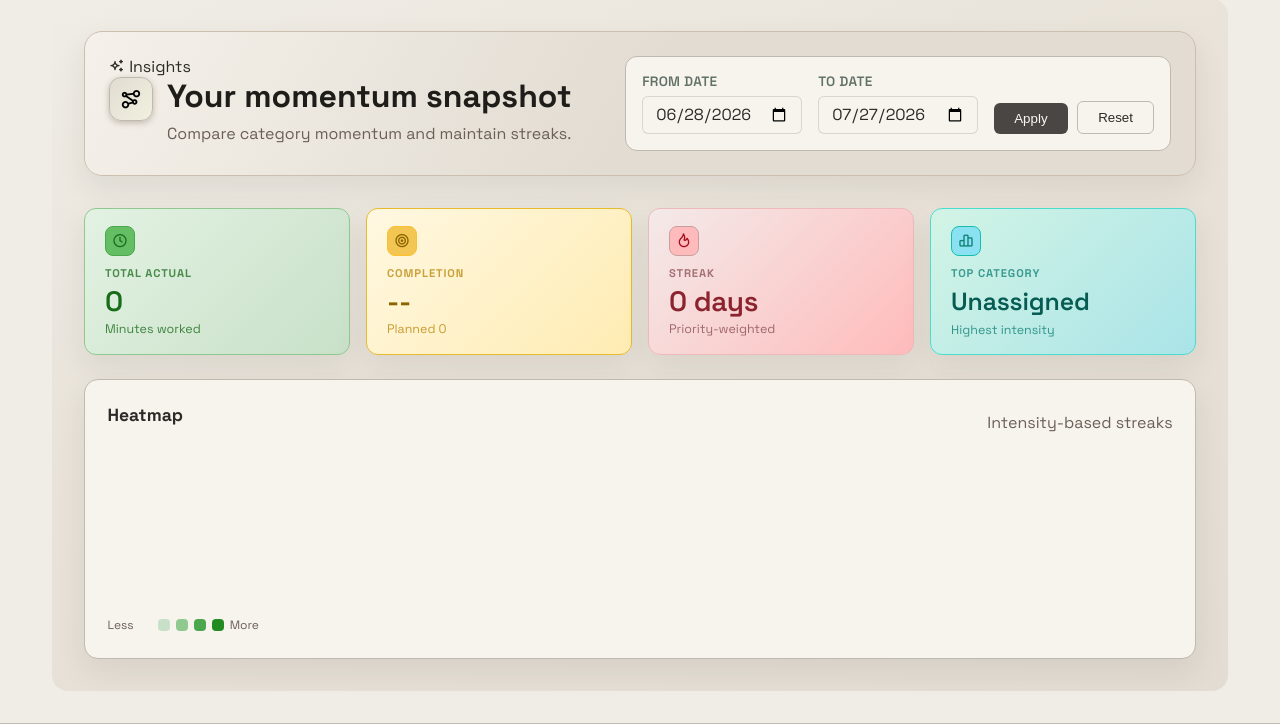
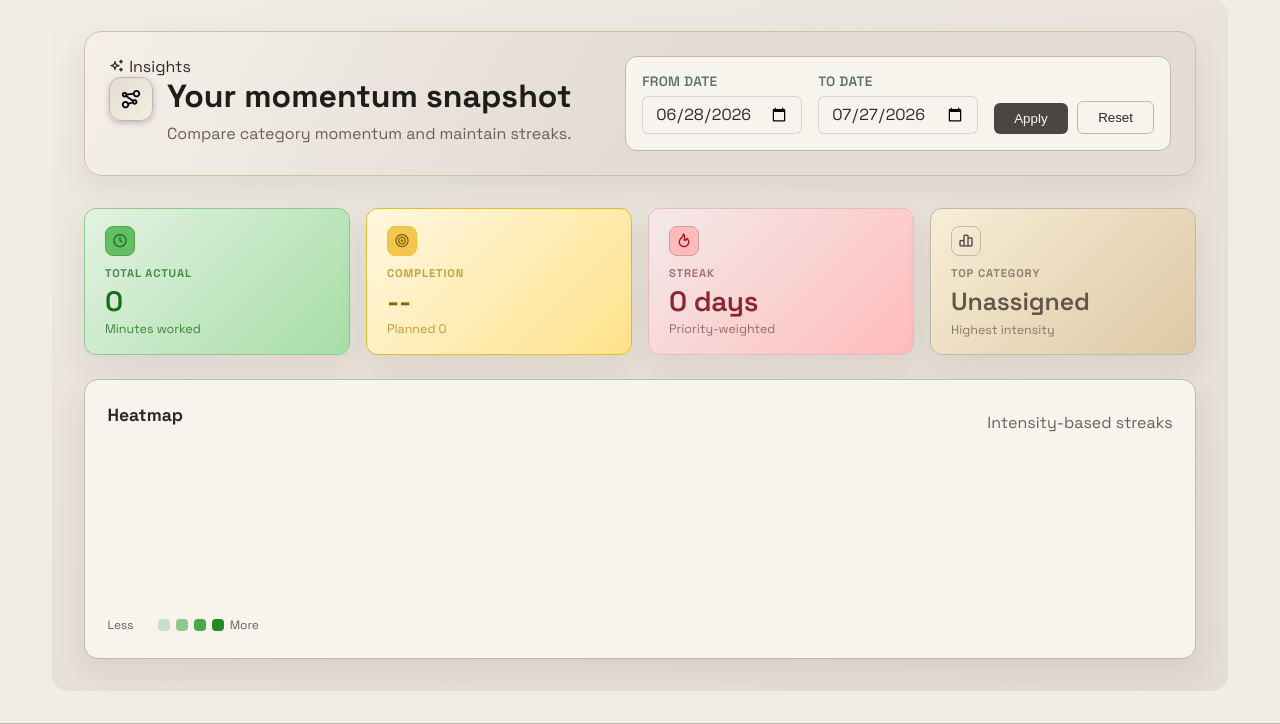
Before and after one commit to Jitenrai21/Personal_Daily_Activity_Tracking_System, a Django app: page /dashboard/ in a window 1280 px wide. Shown: the part 104-828 px from the top of the page. Run offline with Django 5.2, Linux system fonts and the light colour scheme; the visitor is signed in with stand-in values (Sample User, id 1); data comes from the database, SQL or seed files in the repository; data that the repository does not hold is empty; some libraries are stand-ins or nearby versions.

Commit message:
UI enhancements

```diff
--- a/templates/analytics/dashboard.html
+++ b/templates/analytics/dashboard.html
@@ -229,7 +229,7 @@
 
     /* Forest green — actual / done output (matches "Actual" bar gradient) */
     .kpi-card--teal {
-      background: linear-gradient(135deg, #e3f2e3 0%, #c8e0c8 100%);
+      background: linear-gradient(135deg, #e3f2e3 0%, #a6dea6 100%);
       border-color: #8fc98f;
     }
     .kpi-card--teal .kpi-label { color: #1a6b1a; }   /* mid-green  */
@@ -239,7 +239,7 @@
 
     /* Amber-yellow — planned targets / completion (matches "Planned" bar gradient) */
     .kpi-card--amber {
-      background: linear-gradient(135deg, #fff8e1 0%, #ffecb3 100%);
+      background: linear-gradient(135deg, #fff8e1 0%, #ffe28a 100%);
       border-color: #e6bb2c;
     }
     .kpi-card--amber .kpi-label { color: #b8860b; }  /* mid-amber */
@@ -259,13 +259,13 @@
 
     /* Neutral — descriptive / top category */
     .kpi-card--neutral {
-      background: linear-gradient(135deg, #D2F4E5 0%, #AAE4E8 100%);
-      border-color: #4ADDCE;
+      background: linear-gradient(135deg, #f8edd6 0%, #ddc9a5 100%);
+      border-color: var(--border-color, #c0b9af);
     }
-    .kpi-card--neutral .kpi-label { color: #0f7f74; }
-    .kpi-card--neutral .kpi-value { color: #065c53; }
-    .kpi-card--neutral .kpi-foot  { color: #0f7f74; }
-    .kpi-card--neutral .kpi-icon  { background: #8ae1f2; border-color: #16bead; color: #0f8276; }
+    .kpi-card--neutral .kpi-label { color: #6b6057; }
+    .kpi-card--neutral .kpi-value { color: #615749; }
+    .kpi-card--neutral .kpi-foot  { color: #6b6057; }
+    .kpi-card--neutral .kpi-icon  { background: ddc9a5; border-color: var(--border-color, #c0b9af); color: var(--cta-color, #4a4643); }
 
     /* Typography inside KPI cards */
     .kpi-label {
```
